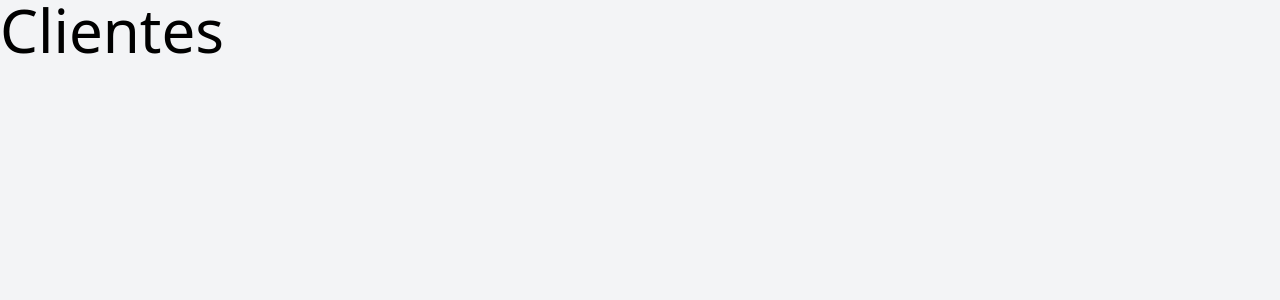
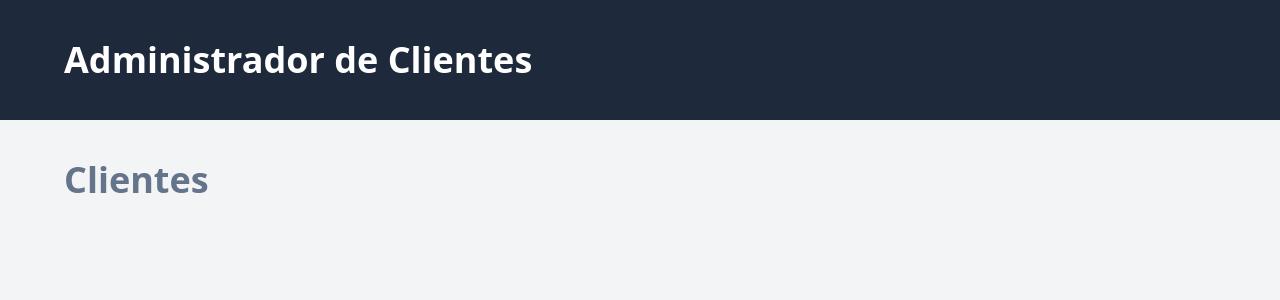
Before and after one commit to maurii9070/crm-vue, a Vue app: page / in a window 1280 px wide. Shown: the top 300 px of the page. Built offline with nearby package versions, Linux system fonts and the light colour scheme.

Commit message:
Se disenio el header

```diff
--- a/src/App.vue
+++ b/src/App.vue
@@ -3,5 +3,13 @@
 </script>
 
 <template>
-	<RouterView />
+	<header class="bg-slate-800">
+		<div class="mx-auto max-w-6xl py-10">
+			<h1 class="text-4xl font-extrabold text-white">Administrador de Clientes</h1>
+		</div>
+	</header>
+
+	<main class="max-w-6xl mx-auto mt-10">
+		<RouterView />
+	</main>
 </template>
--- a/src/views/ClientesView.vue
+++ b/src/views/ClientesView.vue
@@ -2,6 +2,6 @@
 
 <template>
 	<div>
-		<h1 class="text-6xl">Clientes</h1>
+		<h1 class="text-4xl font-extrabold text-slate-500">Clientes</h1>
 	</div>
 </template>
```
